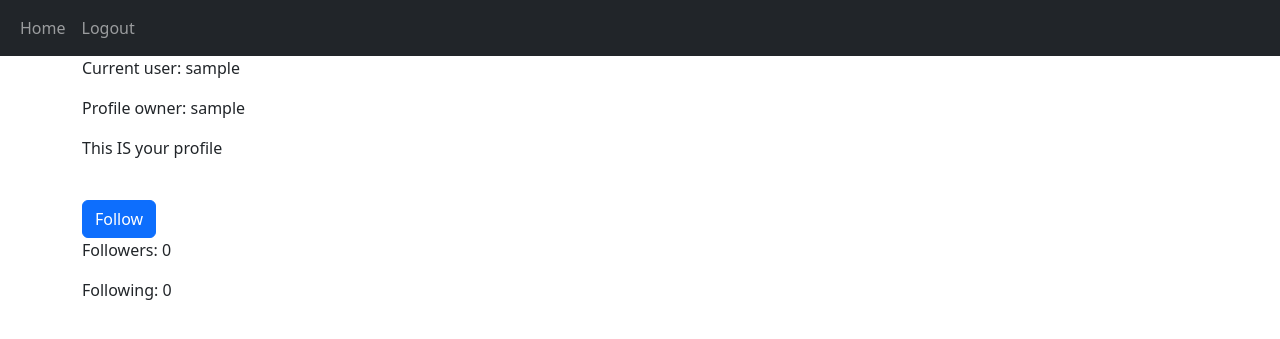
After one commit to ori-kekere/NewLand, a Flask app: page /profile/1 in a window 1280 px wide. The commit adds this page. Shown: the top 339 px of the page. Run offline with Flask 3, Linux system fonts and the light colour scheme; the visitor is signed in with stand-in values (Sample User, id 1); data that the repository does not hold is empty; some libraries are stand-ins or nearby versions.

Commit message:
Added following and unfollowing system

```diff
--- a/website/models.py
+++ b/website/models.py
@@ -1,6 +1,18 @@
 from . import db
 from flask_login import UserMixin
 from sqlalchemy.sql import func
+
+
+followers = db.Table('followers',
+    db.Column('follower_id', db.Integer, db.ForeignKey('user.id')),
+    db.Column('followed_id', db.Integer, db.ForeignKey('user.id'))
+)
+
+class Follow(db.Model):
+    id = db.Column(db.Integer, primary_key=True)
+    follower_id = db.Column(db.Integer, db.ForeignKey('user.id'))
+    followed_id = db.Column(db.Integer, db.ForeignKey('user.id'))
+
 
 class User(db.Model, UserMixin):
     id = db.Column(db.Integer, primary_key=True)
@@ -11,6 +23,35 @@ class User(db.Model, UserMixin):
     posts = db.relationship('Post', backref='user', passive_deletes=True)
     comments = db.relationship('Comment', backref='user', passive_deletes=True)
     likes = db.relationship('Like', backref='user', passive_deletes=True)
+
+    followed = db.relationship(
+        'Follow',
+        foreign_keys='Follow.follower_id',
+        backref='follower_user',
+        lazy='dynamic',
+        cascade='all, delete-orphan'
+    )
+
+    followers = db.relationship(
+        'Follow',
+        foreign_keys='Follow.followed_id',
+        backref='followed_user',
+        lazy='dynamic',
+        cascade='all, delete-orphan'
+    )
+
+    def follow(self, user):
+        if not self.is_following(user):
+            db.session.add(Follow(follower_id=self.id, followed_id=user.id))
+
+    def unfollow(self, user):
+        f = self.followed.filter_by(followed_id=user.id).first()
+        if f:
+            db.session.delete(f)
+
+    def is_following(self, user):
+        return self.followed.filter_by(followed_id=user.id).first() is not None
+
 
 class Post(db.Model):
     id = db.Column(db.Integer, primary_key=True)
--- a/website/templates/post_div.html
+++ b/website/templates/post_div.html
@@ -2,7 +2,9 @@
 
 <h1 align="left">NewLands</h1>
 
+
 <h1 align="center">{% block header %}Posts{% endblock %}</h1>
+
 <div id="posts">
   {% for posts in posts %}
   <div class="card border-dark">
--- /dev/null
+++ b/website/templates/profile.html
@@ -0,0 +1,28 @@
+{% extends "base.html"%}
+{% block title %}{{current_user.username}}'s Profile{% endblock %}
+
+{% block content %}
+
+<p>Current user: {{ current_user.username }}</p>
+<p>Profile owner: {{ user.username }}</p>
+
+{% if user != current_user %}
+    <p>This is NOT your profile</p>
+{% else %}
+    <p>This IS your profile</p>
+{% endif %}
+
+<br/>
+
+{# % if user != current_user % #}
+    {% if current_user.is_following(user) %}
+        <a href="{{ url_for('views.unfollow', user_id=user.id) }}" class="btn btn-danger">Unfollow</a>
+    {% else %}
+        <a href="{{ url_for('views.follow', user_id=user.id) }}" class="btn btn-primary">Follow</a>
+    {% endif %}
+{# % endif % #}
+
+<p>Followers: {{ user.followers.count() }}</p>
+<p>Following: {{ user.followed.count() }}</p>
+
+{% endblock %}
--- a/website/views.py
+++ b/website/views.py
@@ -116,3 +116,35 @@ def like(post_id):
         db.session.commit()
 
     return redirect(url_for('views.home'))
+
+@views.route('/follow/<int:user_id>')
+@login_required
+def follow(user_id):
+    user = User.query.get_or_404(user_id)
+    if not current_user.is_following(user):
+        current_user.follow(user)
+        db.session.commit()
+    return redirect(url_for('views.profile', user_id=user.id))
+
+@views.route('/unfollow/<int:user_id>')
+@login_required
+def unfollow(user_id):
+    user = User.query.get_or_404(user_id)
+    if current_user.is_following(user):
+        current_user.unfollow(user)
+        db.session.commit()
+    return redirect(url_for('views.profile', user_id=user.id))
+
+
+@views.route('/profile/<int:user_id>')
+@login_required
+def profile(user_id):
+    user = User.query.get_or_404(user_id)
+    return render_template("profile.html", user=user, current_user=current_user)
+
+
+@views.route('/users')
+@login_required
+def list_users():
+    users = User.query.all()
+    return render_template("user_list.html", users=users)
```
Also changed, not shown: website/templates/user_list.html (added, +15 -0 lines).
